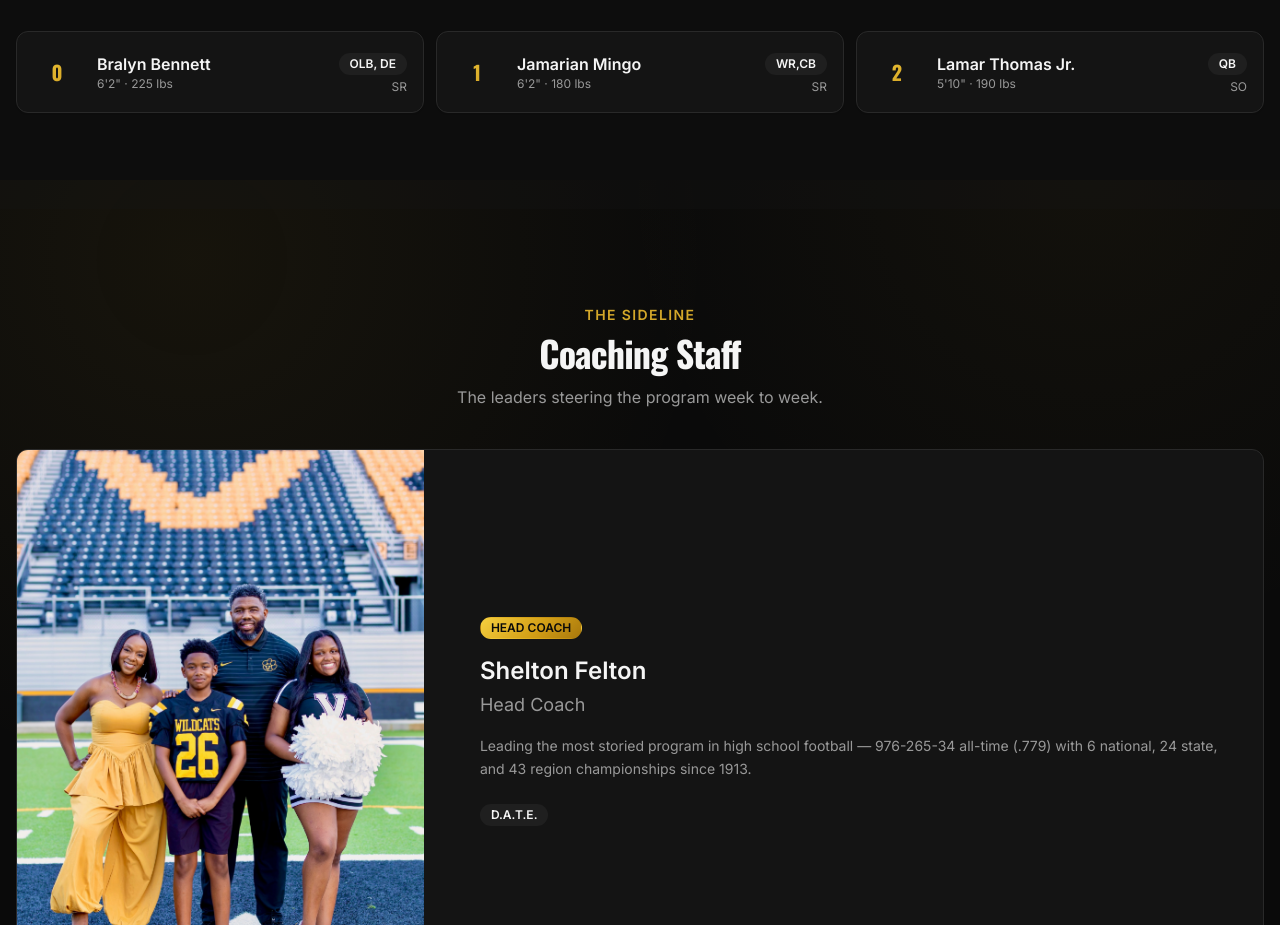
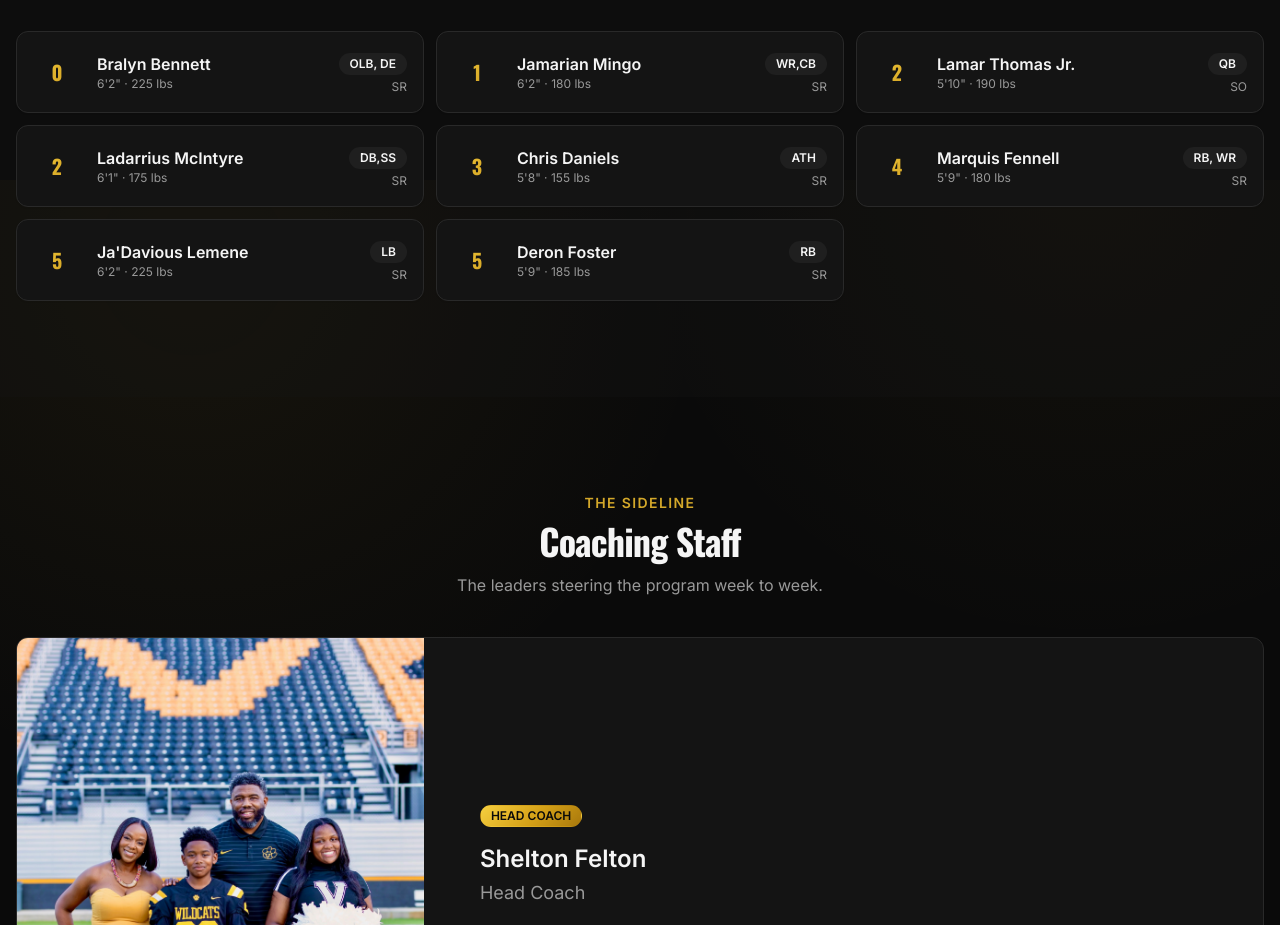
Before and after one commit to calebbsides/vhs-wildcats, a React (Vite) app: page / in a window 1280 px wide. Shown: the part 8620-9545 px from the top of the page. Built offline with nearby package versions, Linux system fonts and the light colour scheme.

Commit message:
Update content.ts

```diff
--- a/src/data/content.ts
+++ b/src/data/content.ts
@@ -236,11 +236,11 @@ export const content = {
      { number: 0, name: "Bralyn Bennett", position: "OLB, DE", grade: "SR", heightIn: 74, weightLb: 225 },
      { number: 1, name: "Jamarian Mingo", position: "WR,CB", grade: "SR", heightIn: 74, weightLb: 180 },
      { number: 2, name: "Lamar Thomas Jr.", position: "QB", grade: "SO", heightIn: 70, weightLb: 190 },
-  //   { number: 21, name: "Andre Wallace", position: "RB", grade: "SR", heightIn: 70, weightLb: 205 },
-  //   { number: 24, name: "Chris Daniels", position: "S", grade: "JR", heightIn: 72, weightLb: 190 },
-  //   { number: 32, name: "Malik Turner", position: "LB", grade: "SR", heightIn: 73, weightLb: 220 },
-  //   { number: 44, name: "Brandon Lee", position: "LB", grade: "JR", heightIn: 72, weightLb: 225 },
-  //   { number: 55, name: "Isaiah Ford", position: "OL", grade: "SR", heightIn: 76, weightLb: 285 },
+     { number: 2, name: "Ladarrius McIntyre", position: "DB,SS", grade: "SR", heightIn: 73, weightLb: 175 },
+     { number: 3, name: "Chris Daniels", position: "ATH", grade: "SR", heightIn: 68, weightLb: 155 },
+     { number: 4, name: "Marquis Fennell", position: "RB, WR", grade: "SR", heightIn: 69, weightLb: 180 },
+     { number: 5, name: "Ja'Davious Lemene", position: "LB", grade: "SR", heightIn: 74, weightLb: 225 },
+     { number: 5, name: "Deron Foster", position: "RB", grade: "SR", heightIn: 69, weightLb: 185 },
   //   { number: 66, name: "Cam Roberts", position: "OL", grade: "JR", heightIn: 75, weightLb: 295 },
   //   { number: 72, name: "Devin Pratt", position: "DL", grade: "SR", heightIn: 75, weightLb: 275 },
   //   { number: 88, name: "Xavier Greene", position: "TE", grade: "SO", heightIn: 77, weightLb: 230 },
```
